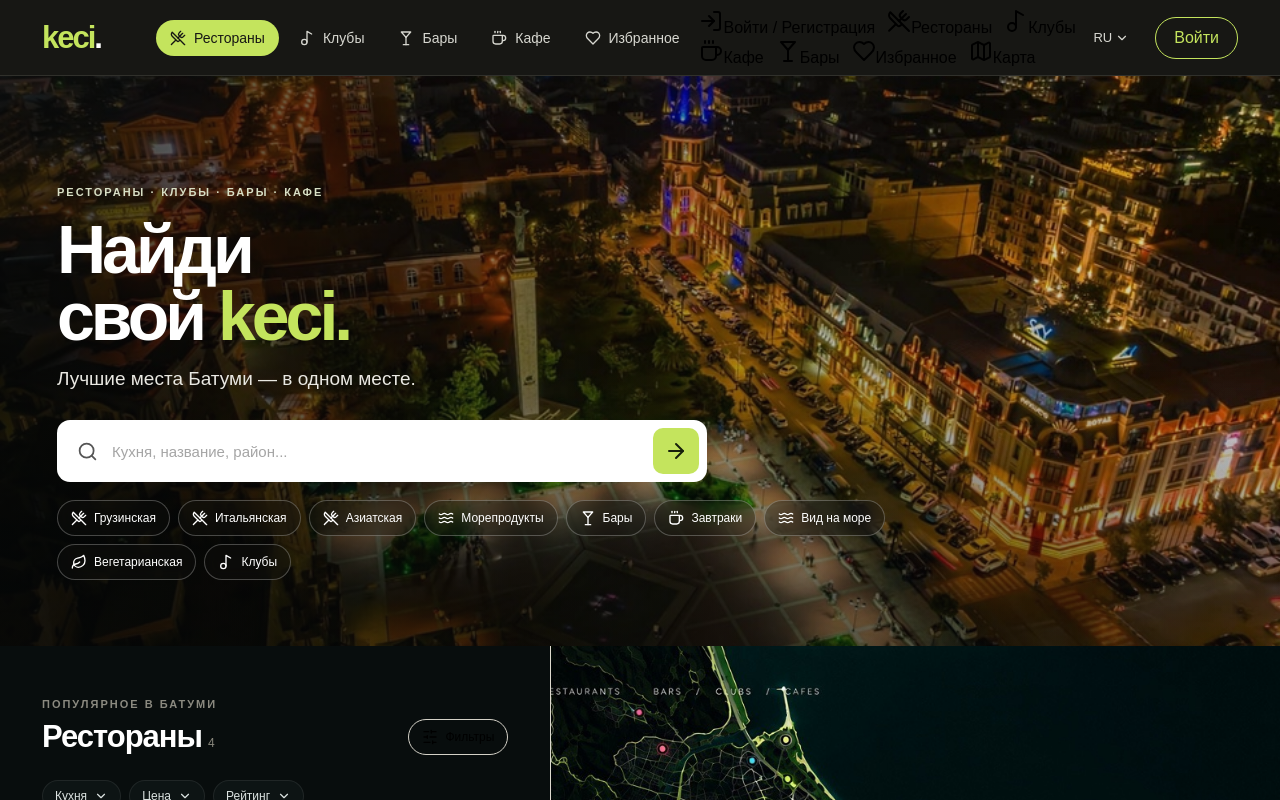
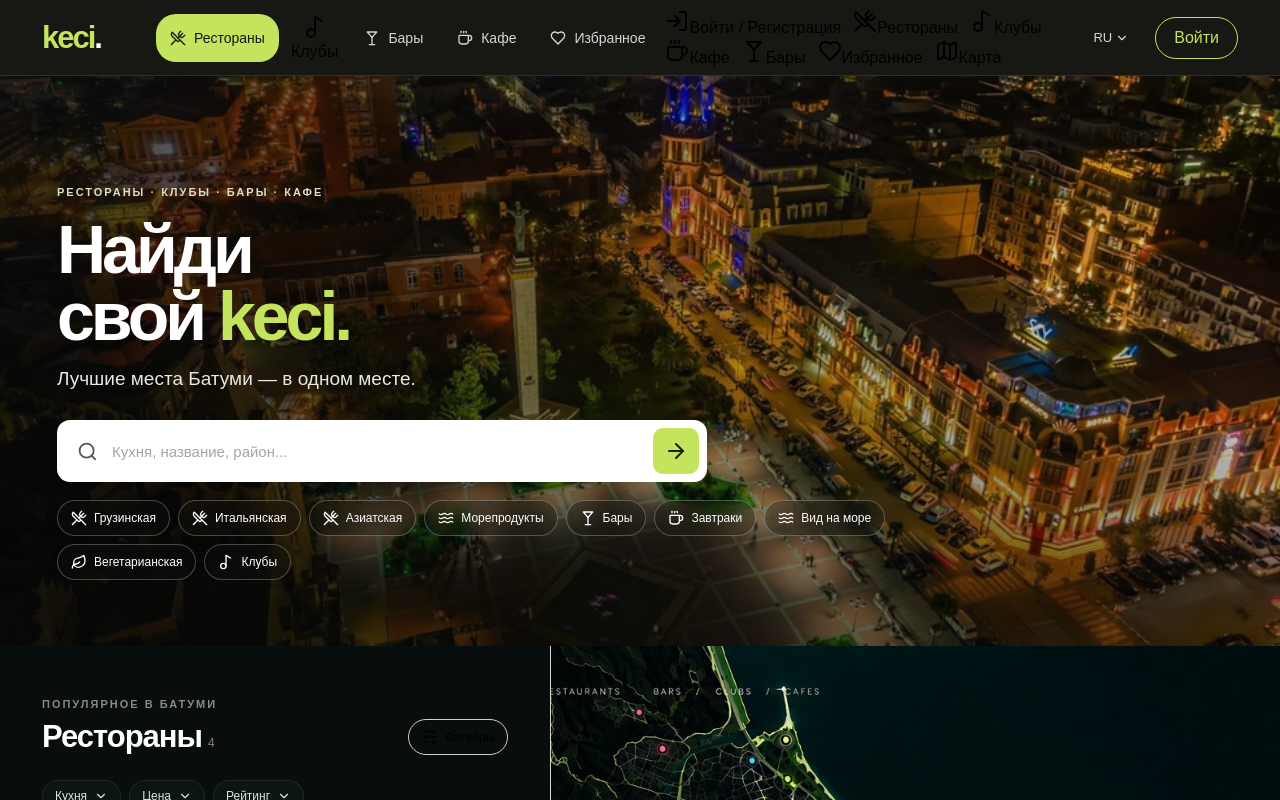
Before and after one commit to Guramch1k/Keci, a Next.js app: page / in a window 1280 px wide. Shown: the top 800 px of the page. Built offline with nearby package versions, Linux system fonts and the light colour scheme.

Commit message:
Update page.tsx

```diff
--- a/app/page.tsx
+++ b/app/page.tsx
@@ -143,12 +143,15 @@ export default function Home() {
           </button>
 
           <button
-            className="navItem"
-            onClick={() => setActive("Клубы")}
-          >
-            <Music2 />
-            Клубы
-          </button>
+  className="mobileNavItem"
+  onClick={() => {
+    closeMobilePanels();
+    router.push("/clubs");
+  }}
+>
+  <Music2 />
+  <span>Клубы</span>
+</button>
 
           <button
             className="navItem"
```
